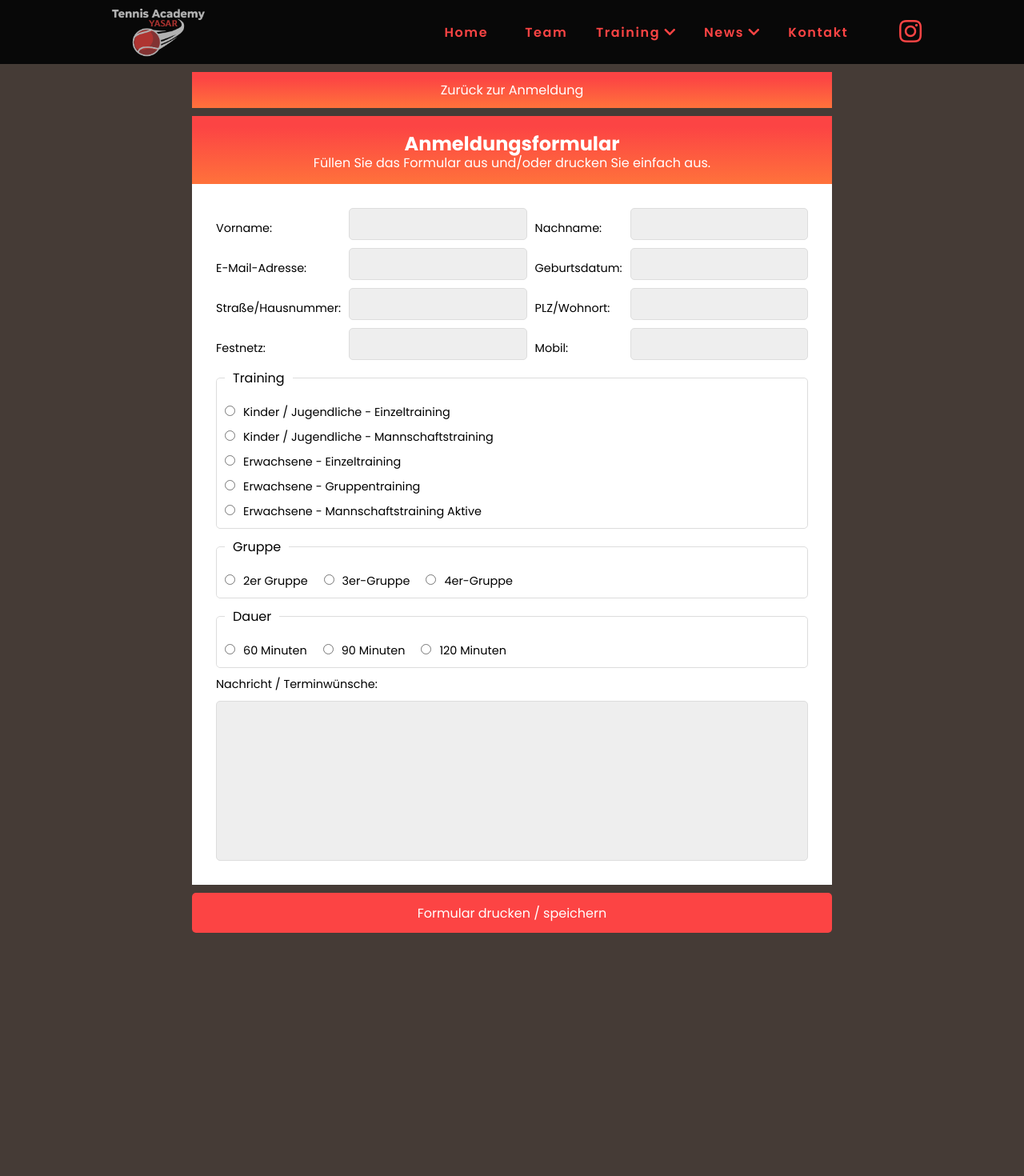
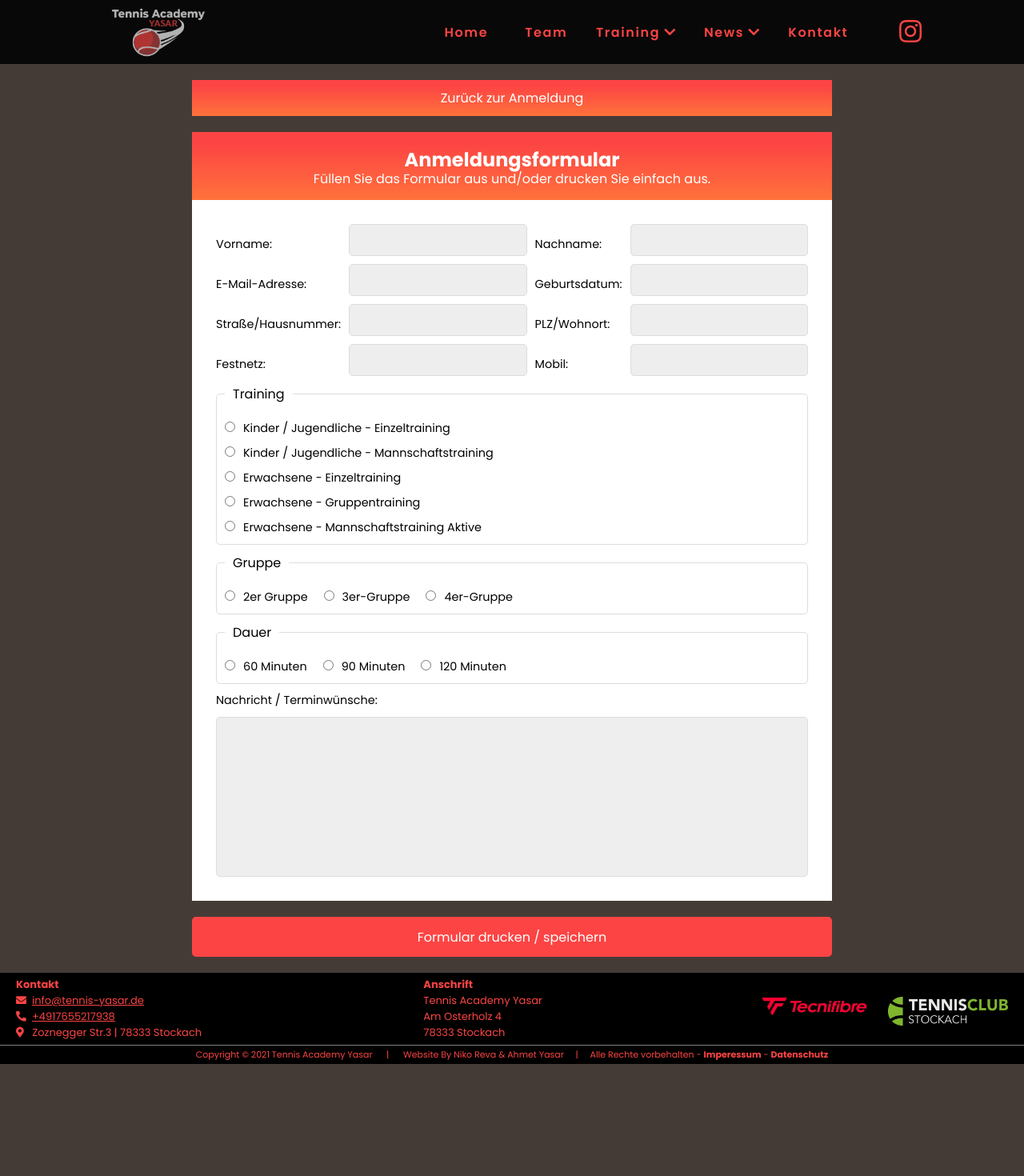
Before and after one commit to nikita-reva/tennis-instructor-website, a React (Create React App) app: page /tennis-academy-yasar-website/anmeldung/anmeldungsformular in a window 1280 px wide. Shown: the top 1470 px of the page at 80% size. After the commit the page ends 1330 px from the top, so only its background shows below. Built offline with nearby package versions, Linux system fonts and the light colour scheme.

Commit message:
Some minor bugs fixed

```diff
--- a/src/app/layout/components/footer-components/Footer.jsx
+++ b/src/app/layout/components/footer-components/Footer.jsx
@@ -5,7 +5,7 @@ import TennisClub from './images/stockach.png'
 import styled from 'styled-components'
 
 const StyledFooter = styled.footer`
-	position: relative;
+	width: 100%;
 `
 
 const Footer = () => {
--- a/src/app/layout/components/header-components/Header.jsx
+++ b/src/app/layout/components/header-components/Header.jsx
@@ -13,7 +13,8 @@ import NavDropdown from './NavDropdown'
 import NavDropdownItem from './NavDropdownItem'
 
 const AniketosHeader = styled.header`
-	position: fixed;
+	position: sticky;
+	top: 0;
 	width: 100%;
 	height: 80px;
 	z-index: 1000;
--- a/src/app/layout/components/main-components/Main.jsx
+++ b/src/app/layout/components/main-components/Main.jsx
@@ -3,8 +3,7 @@ import styled from 'styled-components'
 
 const MainContainer = styled.main`
 	width: 100%;
-	position: relative;
-	top: 80px;
+	min-height: calc(100vh - 80px);
 `
 
 const Main = ({ children }) => {
--- a/src/app/layout/screens/ContactScreen.jsx
+++ b/src/app/layout/screens/ContactScreen.jsx
@@ -18,7 +18,7 @@ const sharedStyles = css`
 const StyledFormWrapper = styled.div`
 	display: grid;
 	width: 100%;
-	margin: 0 auto;
+	margin: 10px auto 20px auto;
 	max-width: 800px;
 	grid-template-areas:
 		'heading'
--- a/src/app/layout/screens/ContentContainer.jsx
+++ b/src/app/layout/screens/ContentContainer.jsx
@@ -3,17 +3,10 @@ import styled from 'styled-components'
 
 const AniketosContentContainer = styled.div`
 	width: 100%;
-	height: 300vh;
-	background: ${({ bg }) => (bg ? bg : 'none')};
-	background: ${({ bgi }) => (bgi ? bgi : 'none')};
 `
 
-const ContentContainer = ({ children, bg, bgi }) => {
-	return (
-		<AniketosContentContainer bg={bg} bgi={bgi}>
-			{children}
-		</AniketosContentContainer>
-	)
+const ContentContainer = ({ children }) => {
+	return <AniketosContentContainer>{children}</AniketosContentContainer>
 }
 
 export default ContentContainer
--- a/src/app/layout/screens/EnrolmentPDF.jsx
+++ b/src/app/layout/screens/EnrolmentPDF.jsx
@@ -13,9 +13,8 @@ const sharedStyles = css`
 const StyledFormWrapper = styled.div`
 	display: grid;
 	width: 100%;
-	padding-top: 10px;
 	place-items: center;
-	margin: 0 auto;
+	margin: 10px auto;
 	max-width: 800px;
 	grid-template-areas:
 		'heading'
--- a/src/app/layout/screens/EnrolmentScreen.jsx
+++ b/src/app/layout/screens/EnrolmentScreen.jsx
@@ -20,8 +20,7 @@ const StyledLink = styled.div`
 	width: 100%;
 	text-align: center;
 	padding: 10px;
-	position: relative;
-	top: 10px;
+	margin: 20px 0;
 	background-image: linear-gradient(
 		to top,
 		#ff723b 0%,
@@ -48,6 +47,7 @@ const StyledFormWrapper = styled.div`
 	display: grid;
 	width: 100%;
 	margin: 0 auto;
+	margin-top: 10px;
 	max-width: 800px;
 	grid-template-areas:
 		'heading'
--- a/src/app/layout/screens/PrintScreen.jsx
+++ b/src/app/layout/screens/PrintScreen.jsx
@@ -11,8 +11,7 @@ import { Link } from 'react-router-dom'
 const StyledButton = styled.button`
 	display: block;
 	text-align: center;
-	margin: 10px auto;
-	margin-top: 10px;
+	margin: 20px auto;
 	width: 100%;
 	max-width: 800px;
 	background-color: var(--secondary-color);
@@ -38,7 +37,7 @@ const StyledButton = styled.button`
 const StyledLink = styled.div`
 	display: block;
 	max-width: 800px;
-	margin: auto;
+	margin: 20px auto;
 	text-align: center;
 	padding: 10px;
 	background-image: linear-gradient(
@@ -72,7 +71,7 @@ const PrintScreen = () => {
 	return (
 		<ScreenContainer>
 			<ContentContainer>
-				<ContentSection pdt="10px">
+				<ContentSection>
 					<StyledLink>
 						<Link to="/anmeldung">Zurück zur Anmeldung</Link>
 					</StyledLink>
```
Also changed, not shown: src/app/layout/components/main-components/MainControlBar.jsx (deleted, +0 -16 lines), src/app/layout/components/main-components/MainLink.jsx (deleted, +0 -43 lines), 1 other file (tests, documents, lock files or other folders).
